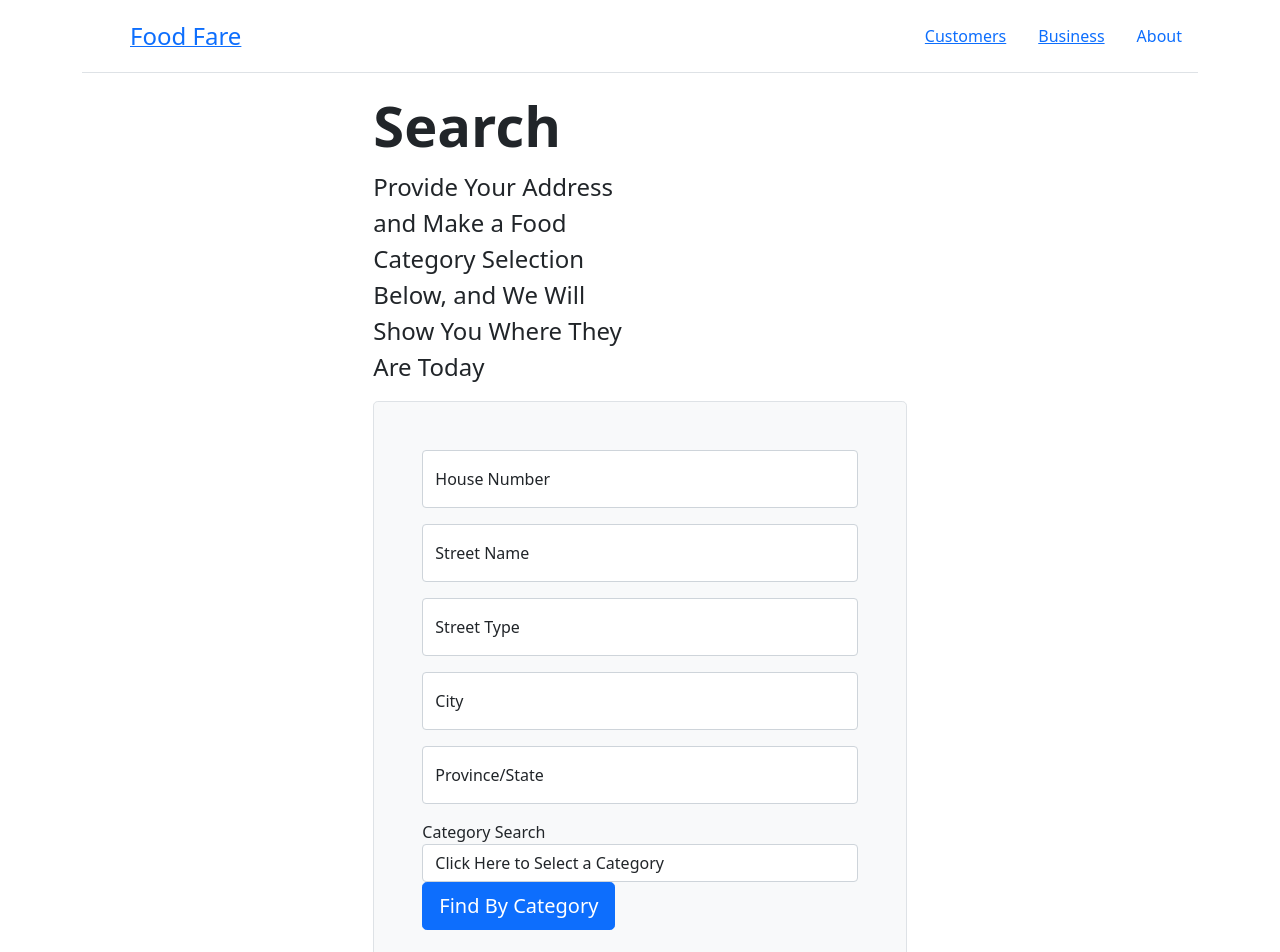
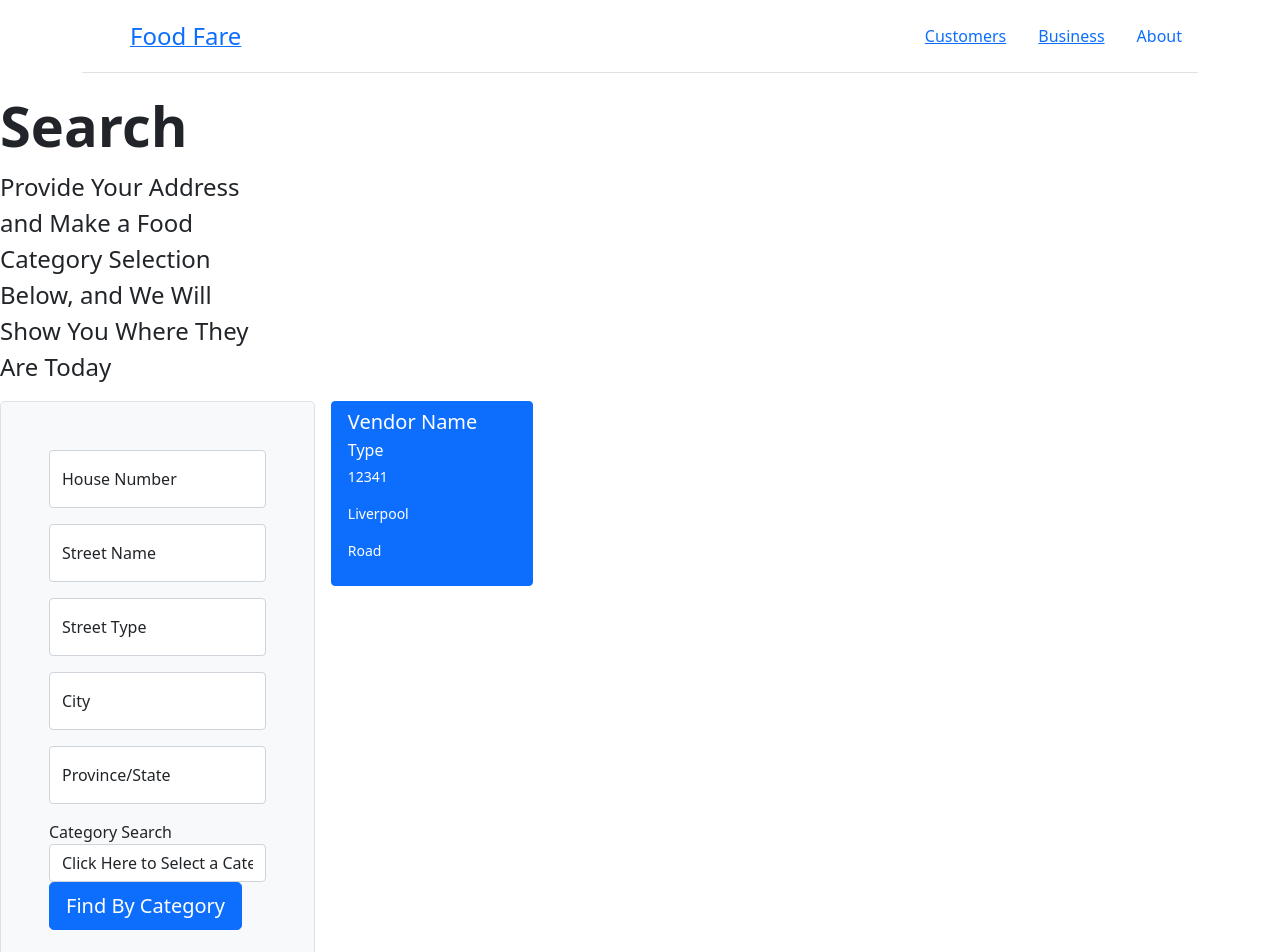
Before and after one commit to mgainer126/foodiofare, a React (Create React App) app in the folder client/: page /custSignUp in a window 1280 px wide. Shown: the top 952 px of the page. Built offline with nearby package versions, Linux system fonts and the light colour scheme; the HTML template or start-up script is replaced by a standard one.

Commit message:
updates to the form page to show the list of vendors beside the search form

```diff
--- a/client/src/components/CustSignUpForm/CustSignForm.jsx
+++ b/client/src/components/CustSignUpForm/CustSignForm.jsx
@@ -1,7 +1,10 @@
+import ListVendors from "../../components/ListVendors/ListVendors";
+import "../CustSignUpForm/CustSignForm.scss";
+
 function CustSignUpForm({ clickHandle }) {
   return (
     <>
-      <div className="col-md-10 mx-auto col-lg-5">
+      <div className="col-md-10 col-lg-5">
         <div className="col-lg-7 text-center text-lg-start">
           <h1 className="display-4 fw-bold lh-1 mb-3">Search</h1>
           <p className="col-lg-10 fs-4">
@@ -9,7 +12,7 @@ function CustSignUpForm({ clickHandle }) {
             We Will Show You Where They Are Today
           </p>
         </div>
-
+        <div className="formandlist">
           <form
             onSubmit={clickHandle}
             className="form"
@@ -113,6 +116,8 @@ function CustSignUpForm({ clickHandle }) {
               Find By Area
             </button>
           </form>
+          <ListVendors />
+        </div>
       </div>
     </>
   );
--- /dev/null
+++ b/client/src/components/CustSignUpForm/CustSignForm.scss
@@ -0,0 +1,6 @@
+.formandlist {
+  display: flex;
+  width: auto;
+  justify-content: center;
+  flex-direction: row;
+}
--- /dev/null
+++ b/client/src/components/ListVendors/ListVendors.jsx
@@ -0,0 +1,27 @@
+import "../ListVendors/ListVendors.scss";
+
+function ListVendors() {
+  return (
+    <>
+      <div className="list-group">
+        <a
+          href="#"
+          className="list-group-item list-group-item-action active"
+          aria-current="true"
+        >
+          <div className="d-flex w-100 justify-content-between">
+            <h5 className="mb-1">Vendor Name</h5>
+          </div>
+          <p className="mb-1">Type</p>
+          <small>
+            <p className="vendor__addnum">12341</p>
+            <p className="vendor__streetname">Liverpool</p>
+            <p className="vendor__streettype">Road</p>
+          </small>
+        </a>
+      </div>
+    </>
+  );
+}
+
+export default ListVendors;
--- /dev/null
+++ b/client/src/components/ListVendors/ListVendors.scss
@@ -0,0 +1,4 @@
+.list-group {
+  margin-left: 1rem;
+  width: 15rem;
+}
--- a/client/src/pages/CustVendorSearch/CustVendorSearch.jsx
+++ b/client/src/pages/CustVendorSearch/CustVendorSearch.jsx
@@ -1,8 +1,10 @@
 //https://getbootstrap.com/docs/4.0/components/forms/
+import "../CustVendorSearch/CustVendorSearch.scss";
 import React, { Component } from "react";
 import RenderMap from "../../components/RenderMap/RenderMap";
 import axios from "axios";
 import CustSignUpForm from "../../components/CustSignUpForm/CustSignForm";
+import ListVendors from "../../components/ListVendors/ListVendors";
 const API_KEY = "AIzaSyDppxNKV5QddpqA90IuS0kWg9HTLOuJsGw";
 
 export default class CustVendorSearch extends Component {
--- /dev/null
+++ b/client/src/pages/CustVendorSearch/CustVendorSearch.scss
@@ -0,0 +1,4 @@
+.sect-select-display {
+  display: flex;
+  width: 50vw;
+}
```
Lines whose indentation alone changed are shown as unchanged.
